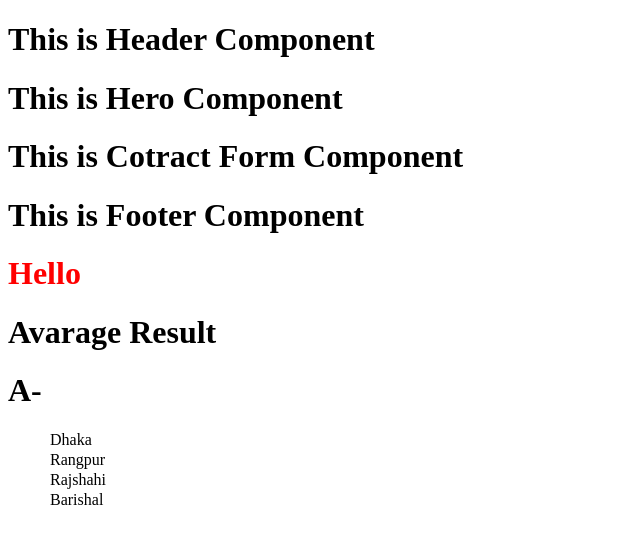
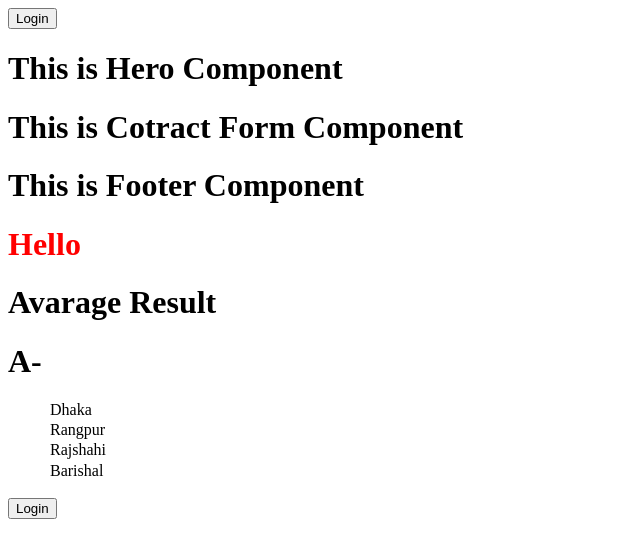
Before and after one commit to abdulbariks/React_Practice, a React (Vite) app: page / in a window 1280 px wide. Shown: the top 558 px of the page, without its empty margins (0-640 px from the left). Built offline with nearby package versions, Linux system fonts and the light colour scheme.

Commit message:
Conditional readering Using an if-else Statement, Conditional readering Using Switch Statement, Conditional readering Using Ternary Operator, Conditional readering Using Logical &&, Conditional readering Using Immediately Invoked Function

```diff
--- a/src/App.jsx
+++ b/src/App.jsx
@@ -2,6 +2,16 @@ import Header from"./components/Header"
 import Hero from "./components/Hero"
 import ContactForm from './components/ContactForm';
 import Footer from './components/Footer'
+
+// Conditional readering , Using an if=else Statement
+const LoginStstusBtn = (status)=>{
+   if (status) {
+    return <button>Logout</button>
+   }
+   else{
+    return <button>Login</button>
+   }
+}
 
 function App() {
     let marks =60;
@@ -16,7 +26,7 @@ function App() {
        {/* inline css */}
       <h1 style={{color:'red'}}>Hello</h1>
 
-      {/* conditional readering , inline if else*/}
+      {/* inline if else*/}
       {
         marks>80?
         <h1>Brilliant Result</h1>
@@ -54,7 +64,10 @@ function App() {
             }
           </ol>
 
-      </div>
+          {
+            LoginStstusBtn(false)
+          }
+   </div>
 
   )
 }
--- a/src/components/Header.jsx
+++ b/src/components/Header.jsx
@@ -1,10 +1,49 @@
 
 
 const Header = () => {
-    return (
+    // Conditional readering Using Switch Statement
+    // const status =true;
+    // switch (status) {
+    //   case true:
+    //     return <button>Logout</button>
+    //   case false:
+    //     return <button>Login</button>
+    //   default:
+    //     return null
 
-        <h1>This is Header Component</h1>
-    );
+    // }
+
+    // Conditional readering Using Ternary Operator
+    // const status =true;
+    //     return(
+    //         <div>
+    //             {
+    //                 status?<button>Logout</button>:<button>Login</button>
+    //             }
+    //         </div>
+    //     )
+        // Conditional readering Using Logical &&
+        // const isLoggedIn = true;
+        // return(
+        //     <div>
+        //         <h1>Login Status</h1>
+        //         {isLoggedIn && <button>Logout</button>}
+        //     </div>
+        // )
+
+        // Conditional readering Using Immediately Invoked Function
+        const status = false;
+        return(
+            <div>
+             {(()=>{
+                if (status == true) {
+                    return <button>Logout</button>
+                }else{
+                    return <button>Login</button>
+                }
+             })()}
+            </div>
+        )
 };
 
 export default Header;
```
Also changed, not shown: 1 other file (tests, documents, lock files or other folders).
